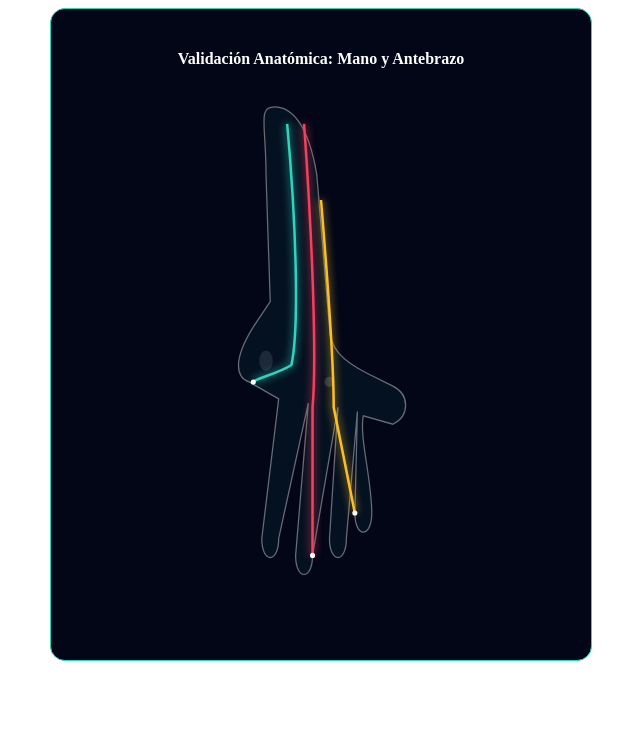
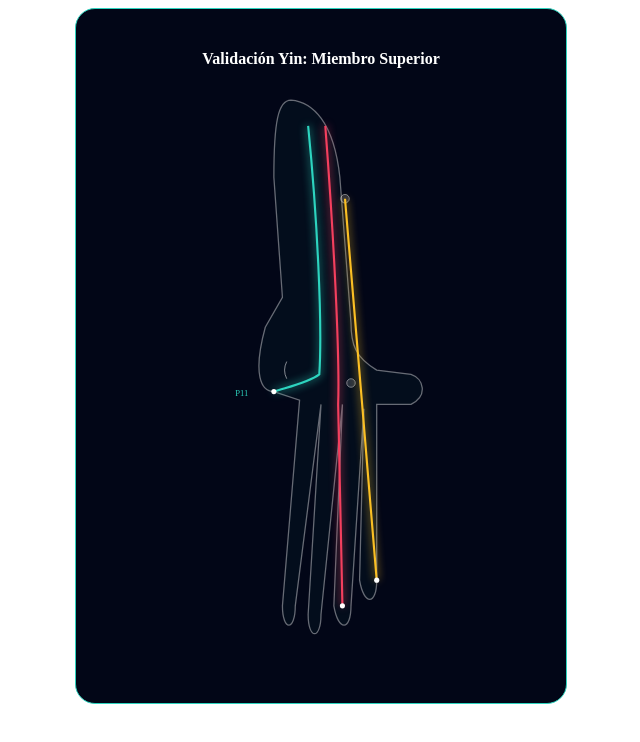
Before and after one commit to nekoblu/Test-AR, a plain HTML site: page index.html in a window 1280 px wide. Shown: the whole page, without its empty margins (319-959 px from the left). Drawn offline with Linux system fonts and the light colour scheme.

Commit message:
Update index.html

```diff
--- a/index.html
+++ b/index.html
@@ -1,30 +1,30 @@
-<div style="background:#020617; padding:20px; border-radius:15px; border:1px solid #2dd4bf; max-width:500px; margin:auto;">
-    <h4 class="ancient" style="color:white; text-align:center; font-family:'Cinzel', serif;">Validación Anatómica: Mano y Antebrazo</h4>
+<div style="background:#020617; padding:20px; border-radius:20px; border:1px solid #2dd4bf; max-width:450px; margin:auto;">
+    <h4 class="ancient" style="color:white; text-align:center; font-family:'Cinzel', serif; margin-bottom:15px;">Validación Yin: Miembro Superior</h4>
 
-    <div style="position:relative; width:100%; height:550px;">
-        <svg viewBox="0 0 350 650" style="width:100%; height:100%;">
-            <path d="M120,20 C140,20 160,40 170,100 L185,280
-                     C185,305 200,320 230,335
-                     L260,350 C280,360 280,385 260,395 L225,385
-                     C220,410 235,460 235,500 C235,530 215,530 215,500 L218,380
-                     L205,530 C205,560 185,560 185,530 L195,375
-                     L165,550 C165,580 145,580 145,550 L160,370
-                     L125,530 C125,560 105,560 105,530 L125,365
-                     L90,345 C75,340 70,320 95,280 L115,250 L110,100 C110,40 100,20 120,20"
-                  fill="rgba(45, 212, 191, 0.05)" stroke="rgba(255,255,255,0.4)" stroke-width="1.5" />
+    <div style="position:relative; width:100%; height:600px;">
+        <svg viewBox="0 0 300 700" style="width:100%; height:100%;">
+            <path d="M115,20 C140,22 165,45 172,110 L185,280
+                     C185,305 190,320 215,335
+                     L255,340 C270,345 275,365 255,375 L215,375
+                     L215,580 C215,610 200,610 195,580 L200,380
+                     L185,610 C185,640 170,640 165,610 L175,375
+                     L150,620 C150,650 135,650 135,620 L150,375
+                     L120,610 C120,640 105,640 105,610 L125,370
+                     L95,360 C80,360 70,340 85,285 L105,250 L95,110 C95,45 100,20 115,20"
+                  fill="rgba(45, 212, 191, 0.03)" stroke="rgba(255,255,255,0.4)" stroke-width="1.5" />
 
-            <ellipse cx="110" cy="320" rx="8" ry="12" fill="rgba(255,255,255,0.1)" />
-            <circle cx="185" cy="345" r="6" fill="rgba(255,255,255,0.15)" />
+            <circle cx="178" cy="135" r="5" fill="rgba(255,255,255,0.15)" stroke="white" stroke-width="0.5" />
+            <path d="M110,325 Q105,335 110,345" fill="none" stroke="white" stroke-width="1" opacity="0.6"/>
+            <circle cx="185" cy="350" r="5" fill="rgba(255,255,255,0.15)" stroke="white" stroke-width="0.5" />
 
-            <path d="M135,40 C145,150 150,280 140,325 C125,335 100,340 95,345"
-                  stroke="#2dd4bf" stroke-width="3" fill="none" style="filter:drop-shadow(0 0 5px #2dd4bf)"/>
+            <path d="M135,50 C145,150 152,280 148,340 C135,350 110,355 95,360"
+                  stroke="#2dd4bf" stroke-width="2.5" fill="none" style="filter:drop-shadow(0 0 5px #2dd4bf)"/>
 
-            <path d="M155,40 C165,180 170,320 165,375 L165,550"
-                  stroke="#f43f5e" stroke-width="3" fill="none" style="filter:drop-shadow(0 0 5px #f43f5e)"/>
+            <path d="M155,50 C165,180 172,320 170,375 L175,610"
+                  stroke="#f43f5e" stroke-width="2.5" fill="none" style="filter:drop-shadow(0 0 5px #f43f5e)"/>
 
-            <path d="M175,130 C185,250 190,340 190,375 L215,500"
-                  stroke="#fbbf24" stroke-width="3" fill="none" style="filter:drop-shadow(0 0 5px #fbbf24)"/>
+            <path d="M178,135 C188,250 195,340 198,375 L215,580"
+                  stroke="#fbbf24" stroke-width="2.5" fill="none" style="filter:drop-shadow(0 0 5px #fbbf24)"/>
 
-            <circle cx="95" cy="345" r="3" fill="white" /> <circle cx="165" cy="550" r="3" fill="white" /> <circle cx="215" cy="500" r="3" fill="white" /> </svg>
-    </div>
-</div>
+            <circle cx="95" cy="360" r="3" fill="white" /> <circle cx="175" cy="610" r="3" fill="white" /> <circle cx="215" cy="580" r="3" fill="white" /> <text x="50" y="365" fill="#2dd4bf" font-size="10">P11</text>
+            <text x="160" y="660" fill="#f43f5e" font
```
